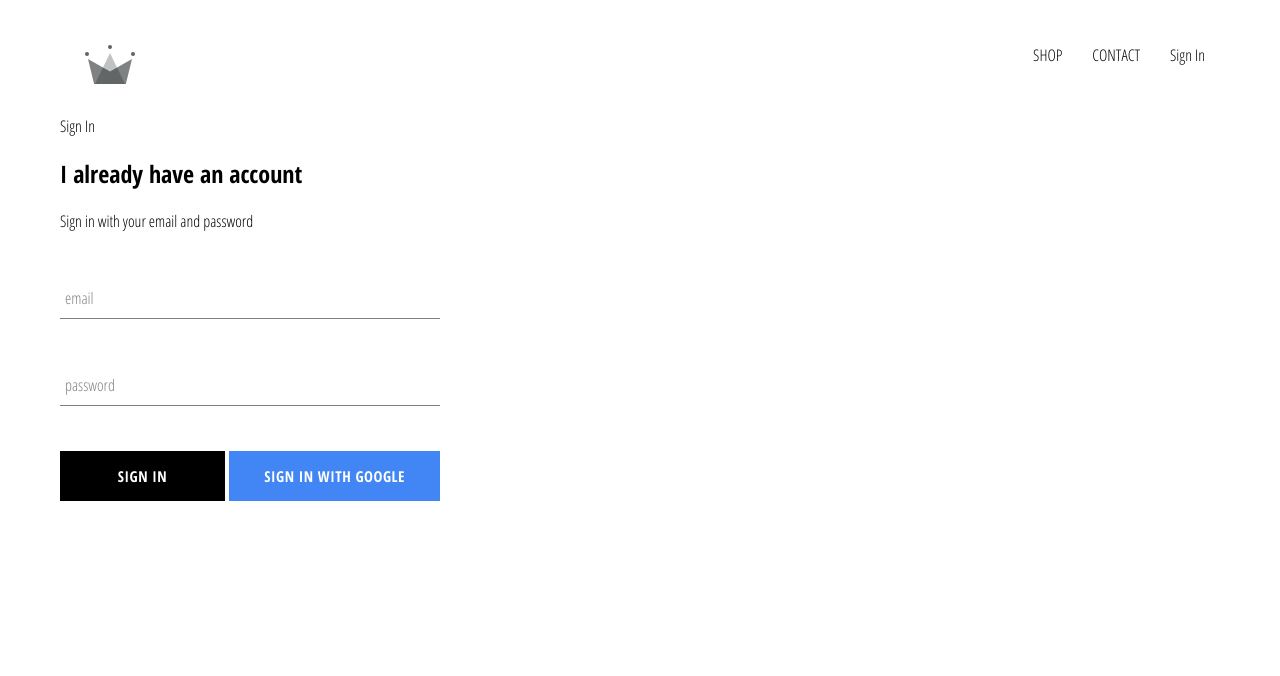
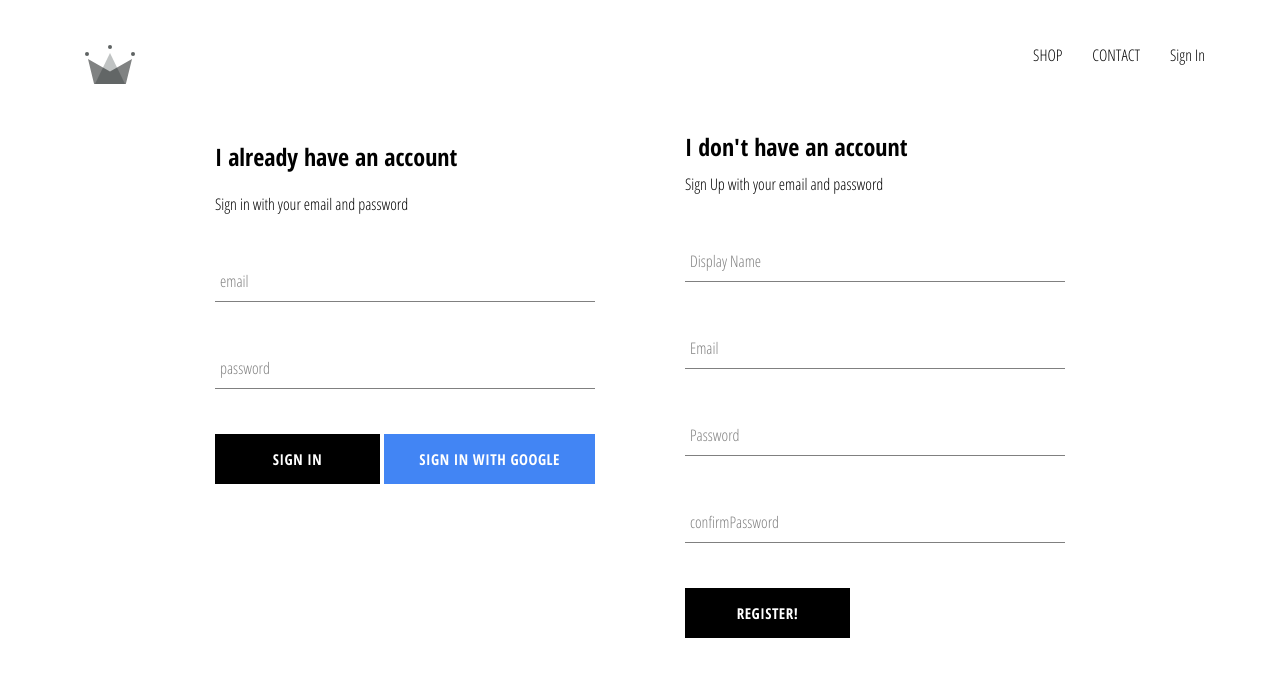
Before and after one commit to AhmedBelal15/ecommerce, a React (Create React App) app: page /sign-in in a window 1280 px wide. Shown: the top 676 px of the page. Built offline with nearby package versions, Linux system fonts and the light colour scheme; no server answers.

Commit message:
adding Sign Up with Email and Password

```diff
--- a/src/App.js
+++ b/src/App.js
@@ -4,7 +4,7 @@
 import ShopPage from './Pages/ShopPage/Shop.component'
 import Header from './Components/Header/Header.component'
 import SignInAndOut from './Pages/SignIn-outPage/SignIn-outPage.Component'
-import {auth} from './firebase/firebase.utils'
+import {auth, createUserProfileDocument} from './firebase/firebase.utils'
 import {Switch, Route} from 'react-router-dom';
 
 class App extends Component {
@@ -19,9 +19,21 @@
   unSub= null;
 
   componentDidMount(){
-   this.unSub= auth.onAuthStateChanged(user=>{
-      this.setState({currentUser: user});
-      console.log(user);
+   this.unSub= auth.onAuthStateChanged(async userAuth=>{
+      if (userAuth) {
+        const userRef = await createUserProfileDocument(userAuth);
+        userRef.onSnapshot(snapshot => {
+          this.setState({
+            currentUser: {
+              id: snapshot.id,
+              ...snapshot.data()
+            }
+          })
+        })
+      } else {
+        this.setState({currentUser: userAuth})
+      }
+      console.log(this.state);
     })
   }
 
--- /dev/null
+++ b/src/Components/Sign-Up/Sign-Up.Style.scss
@@ -0,0 +1,9 @@
+.sign-up{
+    display: flex;
+    flex-direction: column;
+    width: 380px;
+
+    .title{
+        margin: 10px 0;
+    }
+}
--- /dev/null
+++ b/src/Components/Sign-Up/Sign-Up.component.jsx
@@ -0,0 +1,94 @@
+import React, { Component } from 'react';
+import FormInput from '../Form Input/FormInput.component'
+import CustomButton from '../CustomButton/CustomButton.component'
+import {auth, createUserProfileDocument} from '../../firebase/firebase.utils'
+import './Sign-Up.Style.scss'
+
+class SignUp extends Component {
+    constructor(props){
+        super(props);
+
+        this.state={
+            displayName: '',
+            email: '',
+            password:'',
+            confirmPassword: ''
+        }
+    }
+
+    handleSubmit = async(event) => {
+        event.preventDefault()
+        const {displayName, email, password, confirmPassword} = this.state;
+
+        if (password!==confirmPassword){
+            alert("Passwords don't match")
+            return;
+        }
+        try {
+
+            const {user}= await auth.createUserWithEmailAndPassword(email, password)
+            await createUserProfileDocument(user, {displayName})
+            this.setState({
+                displayName: '',
+                email: '',
+                password: '',
+                confirmPassword: ''
+            })
+        } catch (error) {
+            console.error(error)
+        }
+    }
+
+    handleChange = (e) =>{
+        const {name, value} = e.target;
+        this.setState({[name]: value})
+    }
+
+    render(){
+        const {displayName, email, password, confirmPassword} = this.state;
+        return(
+            <div className='sign-up'>
+                <h2 className='title'>I don't have an account</h2>
+                <span>Sign Up with your email and password</span>
+                <form className='sign-up-form' onSubmit={this.handleSubmit}>
+                <FormInput
+                type='text'
+                name='displayName'
+                value={displayName}
+                onChange={this.handleChange}
+                label='Display Name'
+                required
+                />
+                <FormInput
+                    type='email'
+                    name='email'
+                    value={email}
+                    onChange={this.handleChange}
+                    label='Email'
+                    required
+
+                />
+                <FormInput
+                    type='password'
+                    name='password'
+                    value={password}
+                    onChange={this.handleChange}
+                    label='Password'
+                    required />
+
+                <FormInput
+                    type='password'
+                    name='confirmPassword'
+                    value={confirmPassword}
+                    onChange={this.handleChange}
+                    label='confirmPassword'
+                    required />
+                <CustomButton type='submit'> Register! </CustomButton>
+                </form>
+            </div>
+        )
+    }
+
+}
+
+export default SignUp;
--- a/src/Pages/SignIn-outPage/SignIn-outPage.Component.jsx
+++ b/src/Pages/SignIn-outPage/SignIn-outPage.Component.jsx
@@ -1,12 +1,13 @@
 import React from 'react';
 import SignIn from '../../Components/Sign-in/SignIn.Component'
+import SignUp from '../../Components/Sign-Up/Sign-Up.component'
 import './SignIn-outPage.Style.scss';
 
 const SignInAndOut =() =>{
     return(
         <div className='sign-in-and-sign-up'>
-            Sign In
             <SignIn />
+            <SignUp />
         </div>
     )
 }
--- a/src/Pages/SignIn-outPage/SignIn-outPage.Style.scss
+++ b/src/Pages/SignIn-outPage/SignIn-outPage.Style.scss
@@ -0,0 +1,6 @@
+.sign-in-and-sign-up{
+    display: flex;
+    width: 850px;
+    justify-content: space-between;
+    margin: 30px auto;
+}
--- a/src/firebase/firebase.utils.js
+++ b/src/firebase/firebase.utils.js
@@ -13,14 +13,39 @@
     measurementId: "G-3VHH3KTCP4"
   };
 
+
 firebase.initializeApp(config);
 
 export const auth = firebase.auth();
 export const firestore = firebase.firestore();
 
 const provider = new firebase.auth.GoogleAuthProvider();
-// firebase.auth().languageCode = 'pt';
 provider.setCustomParameters({ prompt: 'select_account' })
 export const SignInWithGoogle = () => auth.signInWithPopup(provider)
 
+export const createUserProfileDocument = async(userAuth, otherData) =>{
+  if(!userAuth) return;
+  const userRef= firestore.doc(`users/${userAuth.uid}`);
+  const snapShot = await userRef.get()
+
+  if(!snapShot.exists){
+    const {displayName, email} = userAuth;
+    const createdAt = new Date();
+
+    try {
+      await userRef.set({
+        displayName,
+        email,
+        createdAt,
+        ...otherData
+      })
+    } catch (error) {
+      console.log('error', error);
+    }
+  }
+  return userRef;
+}
+
+
+
 export default firebase;
```
